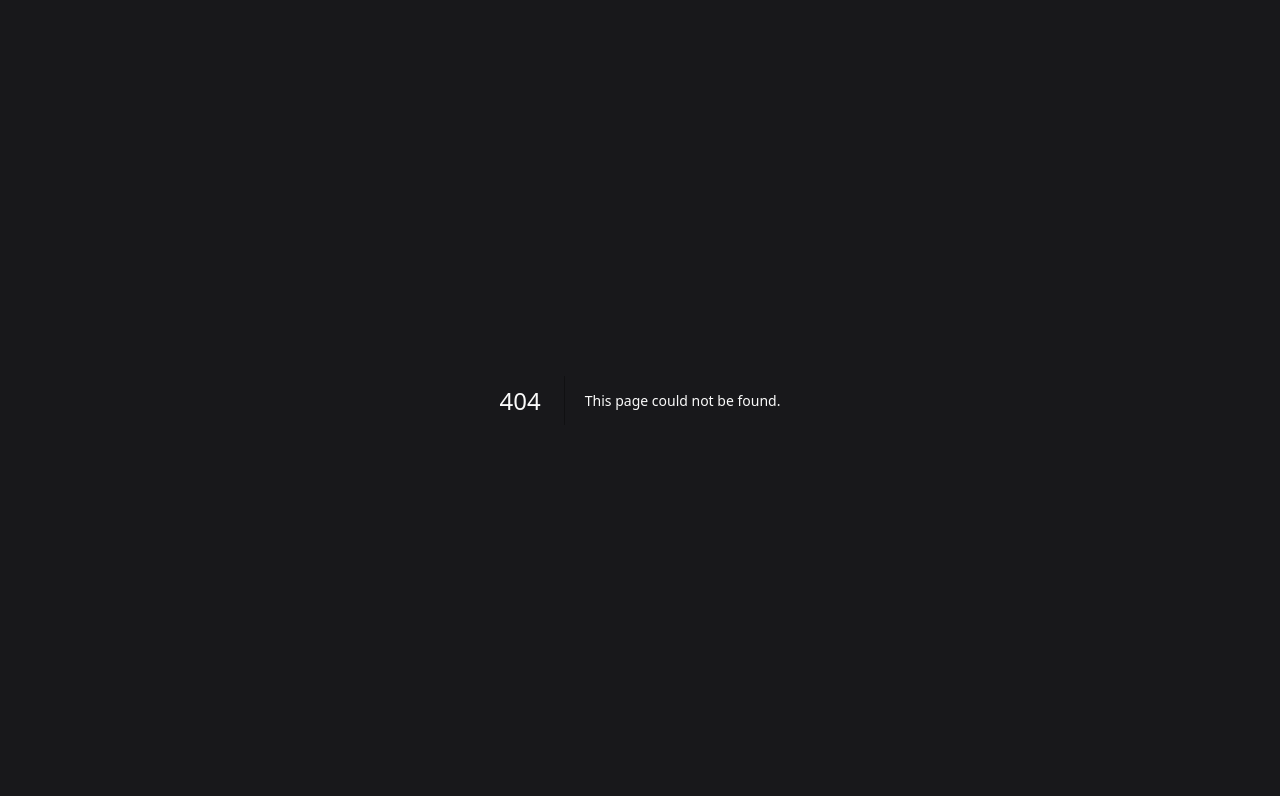
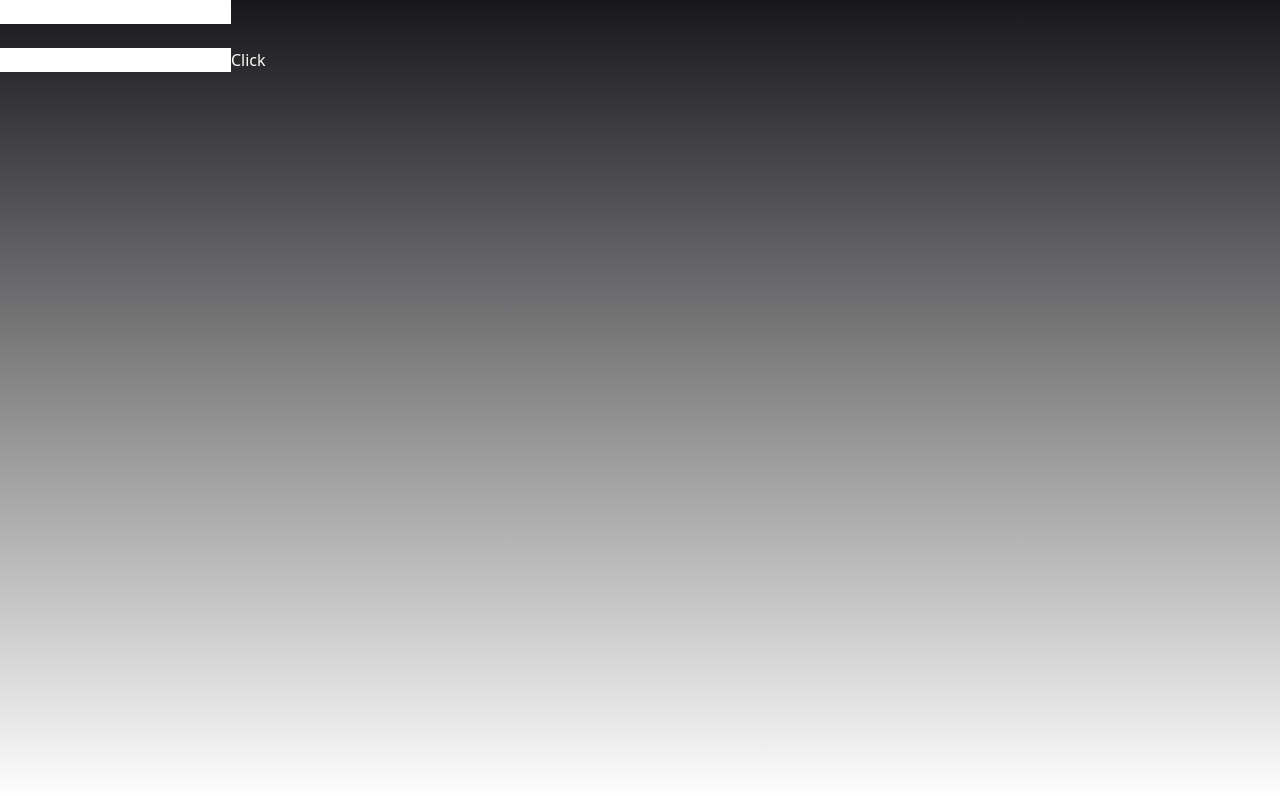
Before and after one commit to evertonwalker/react-everything, a Next.js app: page /test-states in a window 1280 px wide. Before the commit this address had no page. Shown: the top 796 px of the page. Built offline with nearby package versions, Linux system fonts and the light colour scheme.

Commit message:
rest destructuring and state tests

```diff
--- /dev/null
+++ b/pages/rest-component/index.tsx
@@ -0,0 +1,9 @@
+import SoonComponent from "./soon-component/soon-component";
+
+export default function RestComponent() {
+  return (
+    <>
+      <SoonComponent name="Test" surName="test" data-attribute="test" id-test="test"  />
+    </>
+  );
+}
--- /dev/null
+++ b/pages/rest-component/soon-component/soon-component.tsx
@@ -0,0 +1,18 @@
+export default function SoonComponent({
+  name,
+  surName,
+  ...rest
+}: {
+  name: string;
+  surName: string;
+}) {
+
+  // rest são propriedades que podem ser passadas por uma tagHtml
+  return (
+    <>
+      <label>Name: {name}</label><br></br>
+      <label>SurName: {surName}</label>
+      <label>rest: {JSON.stringify(rest)}</label>
+    </>
+  );
+}
--- /dev/null
+++ b/pages/test-states/index.tsx
@@ -0,0 +1,36 @@
+import { useState } from "react";
+("use client");
+
+export default function TestStates() {
+  const [value1, setValue1] = useState("");
+  const [value2, setValue2] = useState("");
+
+  const handleStates = () => {
+    setValue1('');
+    setValue2('');
+  }
+
+  return (
+    <>
+      <input
+        style={{
+          color: "black",
+        }}
+        type="text"
+        value={value1}
+        onChange={(e) => setValue1(e.target.value)}
+      />
+      <br></br>
+      <br></br>
+      <input
+        style={{
+          color: "black",
+        }}
+        type="text"
+        value={value2}
+        onChange={(e) => setValue2(e.target.value)}
+      />
+      <button onClick={handleStates}>Click</button>
+    </>
+  );
+}
```
Also changed, not shown: 1 other file (tests, documents, lock files or other folders).
